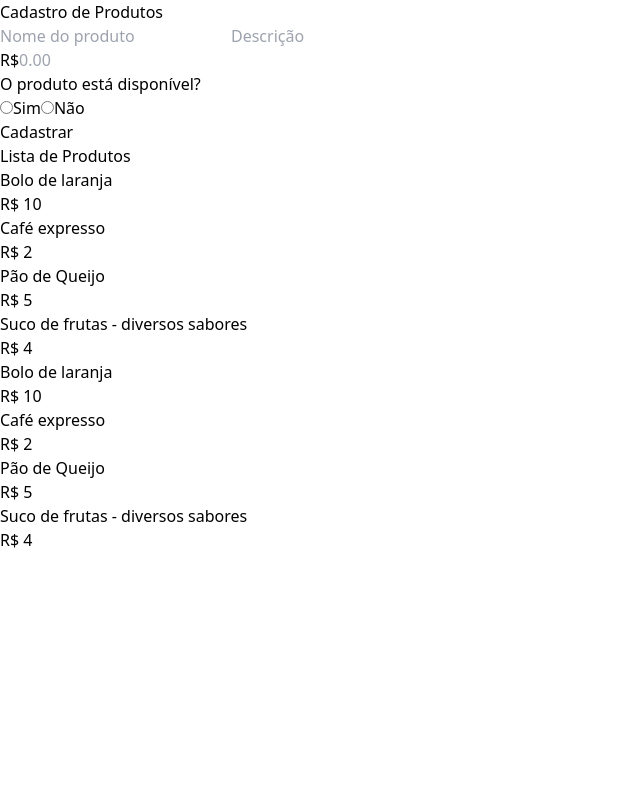
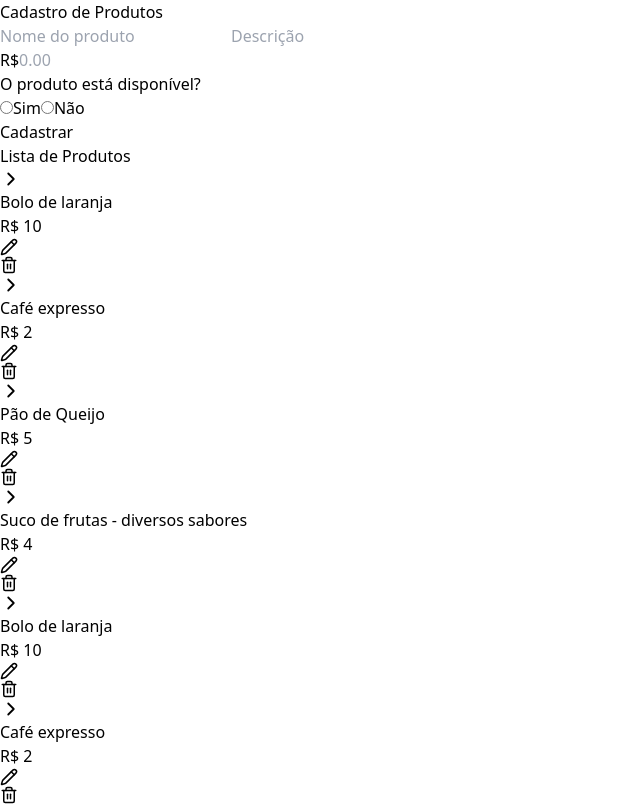
Before and after one commit to rebecaaras/cadastro-produtos-react, a React (Vite) app: page / in a window 1280 px wide. Shown: the top 806 px of the page, without its empty margins (0-640 px from the left). Built offline with nearby package versions, Linux system fonts and the light colour scheme.

Commit message:
new: Adiciona ícones da lib lucide-react e insere essa dependência

```diff
--- a/package.json
+++ b/package.json
@@ -10,6 +10,7 @@
     "preview": "vite preview"
   },
   "dependencies": {
+    "lucide-react": "^0.469.0",
     "react": "^18.3.1",
     "react-dom": "^18.3.1"
   },
--- a/src/components/Product.jsx
+++ b/src/components/Product.jsx
@@ -1,9 +1,21 @@
-export default function Product(props){
-    const {name, price, description, isAvailable} = props
-    return(
-        <div className="flex  flex-row justify-between mt-1 w-full py-2 px-2 bg-[#ced8e3] rounded-md sm:text-sm">
-            <h3>{name}</h3>
-            <span>R$ {price}</span>
-        </div>
-    )
+import { Trash2, Pencil, ChevronRight } from 'lucide-react';
+
+export default function Product(props) {
+  const { name, price, description, isAvailable } = props;
+  return (
+    <div className="flex  flex-row justify-between mt-1 w-full py-2 px-2 bg-[#ced8e3] rounded-md sm:text-sm">
+      <span className='flex flex-row items-center'>
+        <ChevronRight size={22}/>
+        <h3>{name}</h3>
+      </span>
+      <span className='flex flex-row items-center justify-between flex-start w-[130px]'>
+        <span className='mr-3 font-semibold'>R$ {price}</span>
+        <span className='flex flex-row w-[40px] justify-between'>
+            <Pencil size={18}/>
+            <Trash2 size={18}/>
+        </span>
+
+      </span>
+    </div>
+  );
 }
```
Also changed, not shown: 1 other file (tests, documents, lock files or other folders).
